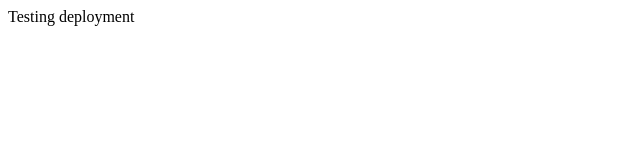
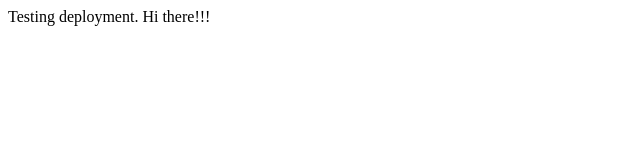
Before and after one commit to megdad-chowdhury/Techwave, a plain HTML site: page index.html in a window 1280 px wide. Shown: the full height of the page, 0-640 px from the left. Drawn offline with Linux system fonts and the light colour scheme.

Commit message:
another testing

```diff
--- a/index.html
+++ b/index.html
@@ -6,6 +6,6 @@
     <title>Document</title>
 </head>
 <body>
-    Testing deployment
+    Testing deployment. Hi there!!!
 </body>
 </html>
```
